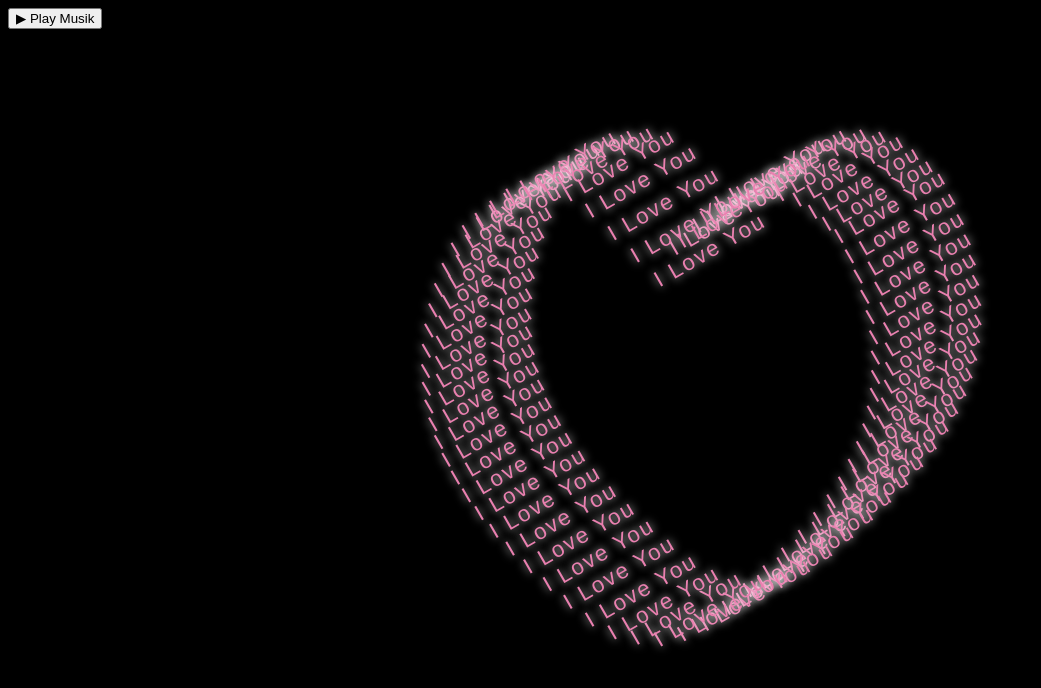
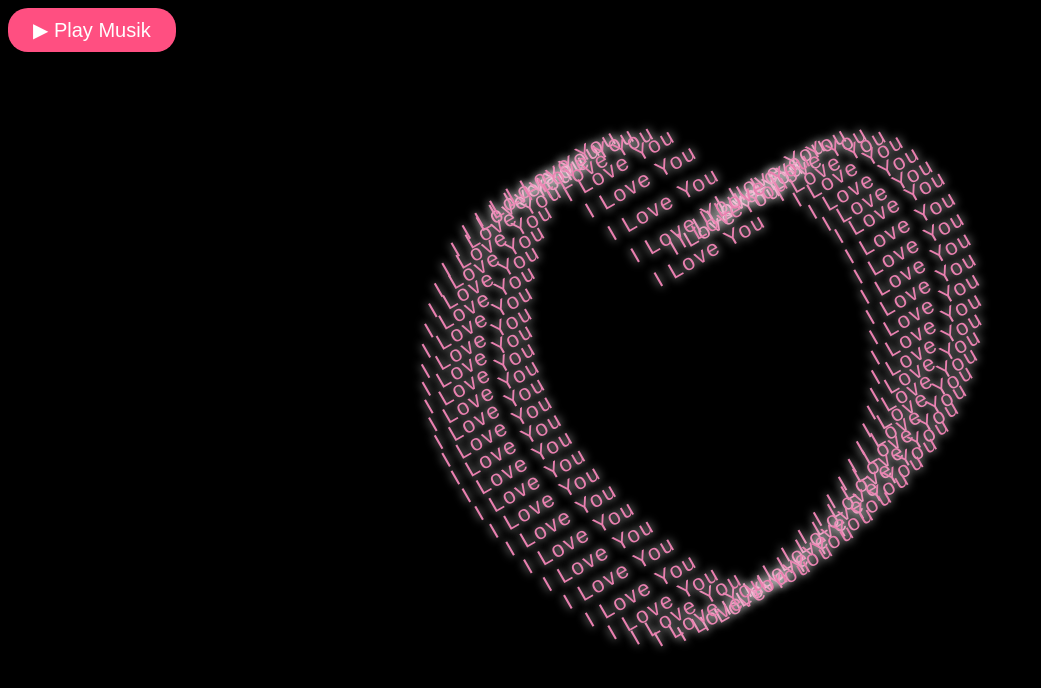
Before and after one commit to alfianluthfi/hbd, a plain HTML site: page index.html in a window 1280 px wide. Shown: the whole page, without its empty margins (0-1041 px from the left). Drawn offline with Linux system fonts and the light colour scheme; files whose address does not match are found by name.

Commit message:
Update style.css

```diff
--- a/style.css
+++ b/style.css
@@ -725,3 +725,21 @@ body {
     transform: translateY(180px);
   }
 }
+
+
+#playMusicBtn {
+  padding: 10px 25px;
+  font-size: 20px;
+  border: none;
+  position: relative;
+  border-radius: 20px;
+  background: #ff4f81;
+  color: white;
+  cursor: pointer;
+  box-shadow: 0 10px 25px rgba(0,0,0,0.3);
+  transition: 0.1s;
+}
+
+#playMusicBtn:hover {
+  transform: scale(1.1);
+}
```
